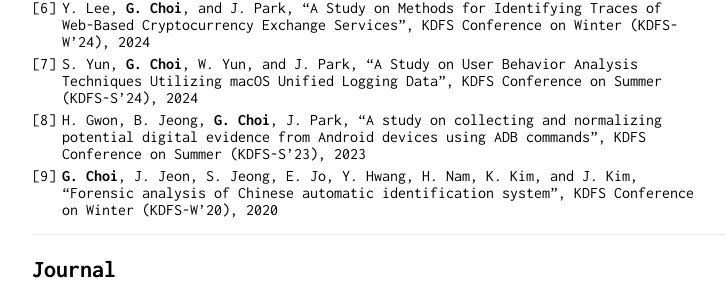
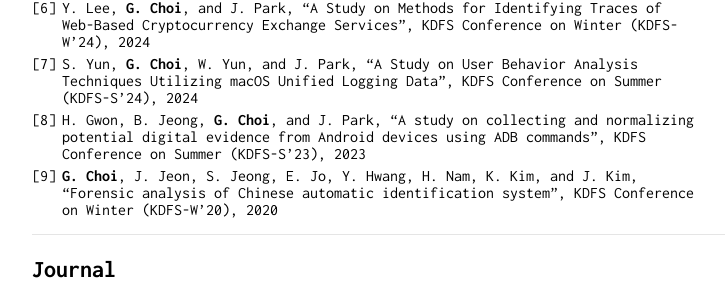
Before and after one commit to geun-yeong/geun-yeong.github.io, a Jekyll site: the page built from index.md, in a window 1280 px wide and 900 px high, scrolled down 1154 px. Shown: the part 149-452 px from the top of the window, without its empty margins (258-983 px from the left). Built offline with Jekyll 4.4.1, drawn with Linux system fonts in a browser that asks for light colours; our own code applies the rules of GitHub Pages for plain Markdown files.

Commit message:
Fix typo

```diff
--- a/index.md
+++ b/index.md
@@ -51,7 +51,7 @@
 1. H. Park, **G. Choi**, and J. Park, "A Method for Tracking User’s Routes Based on Android Diagnostic Logs", KDFS Conference on Winter (KDFS-W'24), 2024
 1. Y. Lee, **G. Choi**, and J. Park, "A Study on Methods for Identifying Traces of Web-Based Cryptocurrency Exchange Services", KDFS Conference on Winter (KDFS-W'24), 2024
 1. S. Yun, **G. Choi**, W. Yun, and J. Park, "A Study on User Behavior Analysis Techniques Utilizing macOS Unified Logging Data", KDFS Conference on Summer (KDFS-S'24), 2024
-1. H. Gwon, B. Jeong, **G. Choi**, J. Park, "A study on collecting and normalizing potential digital evidence from Android devices using ADB commands", KDFS Conference on Summer (KDFS-S'23), 2023
+1. H. Gwon, B. Jeong, **G. Choi**, and J. Park, "A study on collecting and normalizing potential digital evidence from Android devices using ADB commands", KDFS Conference on Summer (KDFS-S'23), 2023
 1. **G. Choi**, J. Jeon, S. Jeong, E. Jo, Y. Hwang, H. Nam, K. Kim, and J. Kim, "Forensic analysis of Chinese automatic identification system", KDFS Conference on Winter (KDFS-W'20), 2020
 
 ---
```
